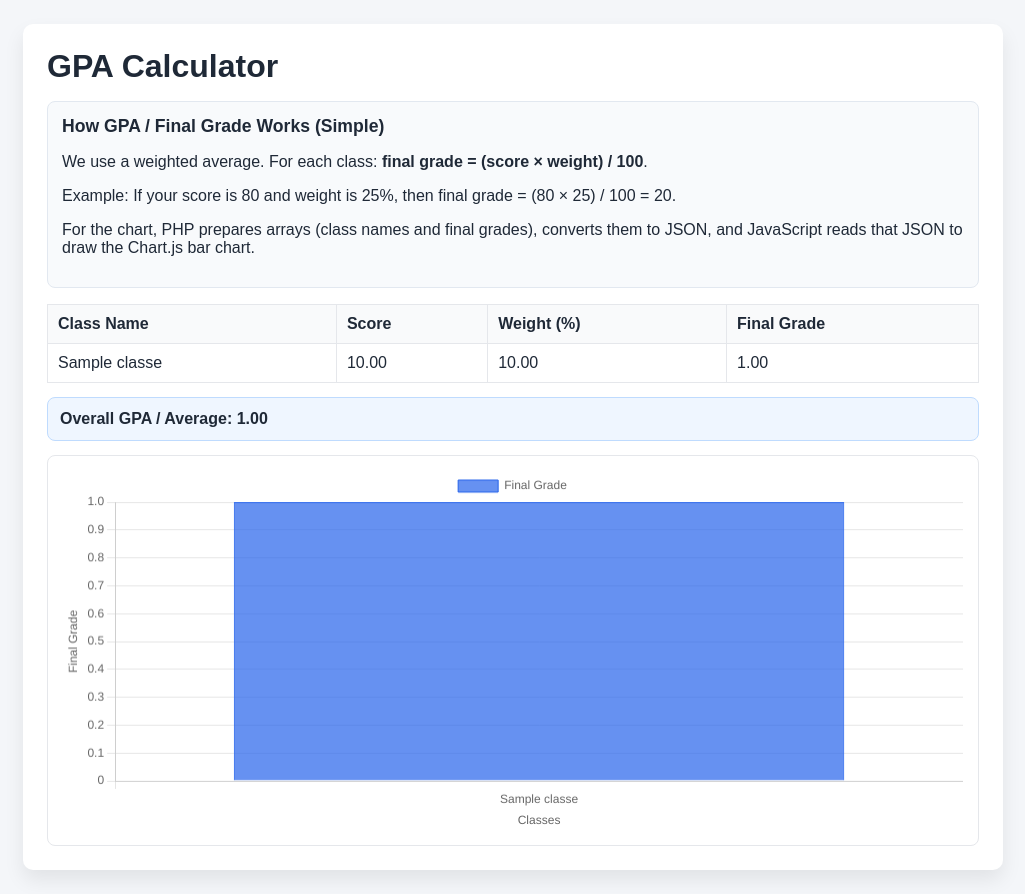
After one commit to wafaa-13/student-planner-dashboard, a PHP site: page /gpa.php in a window 1280 px wide. The commit adds this page. Shown: the whole page, without its empty margins (127-1152 px from the left). Run offline with PHP 8.4, Linux system fonts and the light colour scheme; tables that the repository leaves empty hold one stand-in row (values such as "Sample post").

Commit message:
Add GPA calculator page with Chart.js visualization

```diff
--- a/assets/css/style.css
+++ b/assets/css/style.css
@@ -208,3 +208,34 @@ button:hover {
 .notification-item:last-child {
     margin-bottom: 0;
 }
+
+.gpa-explain-box {
+    background-color: #f8fafc;
+    border: 1px solid #e2e8f0;
+    border-radius: 8px;
+    padding: 14px;
+    margin-bottom: 16px;
+}
+
+.gpa-explain-box h2 {
+    margin-top: 0;
+    margin-bottom: 8px;
+    font-size: 1.1rem;
+}
+
+.gpa-summary {
+    margin-top: 14px;
+    margin-bottom: 14px;
+    padding: 12px;
+    border-radius: 8px;
+    background-color: #eff6ff;
+    border: 1px solid #bfdbfe;
+}
+
+.chart-card {
+    margin-top: 10px;
+    padding: 14px;
+    border: 1px solid #e5e7eb;
+    border-radius: 8px;
+    background-color: #ffffff;
+}
--- /dev/null
+++ b/public/gpa.php
@@ -0,0 +1,147 @@
+<?php
+// Reuse the same MySQLi connection used in other pages.
+require_once '../config/db.php';
+
+$classRows = [];
+$classNames = [];
+$finalGrades = [];
+$totalFinalGrades = 0;
+$overallAverage = 0;
+$errorMessage = '';
+
+// Fetch all class records from the simple classes table.
+$sql = 'SELECT id, class_name, score, weight FROM classes ORDER BY class_name ASC';
+$result = $conn->query($sql);
+
+if ($result instanceof mysqli_result) {
+    while ($row = $result->fetch_assoc()) {
+        // Formula requested: final_grade = (score * weight) / 100
+        $finalGrade = ((float) $row['score'] * (float) $row['weight']) / 100;
+
+        $row['final_grade'] = $finalGrade;
+        $classRows[] = $row;
+
+        // Build arrays in PHP first. We pass these arrays to JS later for Chart.js.
+        $classNames[] = $row['class_name'];
+        $finalGrades[] = round($finalGrade, 2);
+
+        $totalFinalGrades += $finalGrade;
+    }
+
+    // Keep overall result simple: average of all final grades.
+    if (count($classRows) > 0) {
+        $overallAverage = $totalFinalGrades / count($classRows);
+    }
+
+    $result->free();
+} else {
+    // Friendly error if table does not exist yet.
+    $errorMessage = 'Could not read the classes table. Please create it first in your database.';
+}
+
+require_once '../includes/header.php';
+?>
+
+<div class="page-wrapper">
+    <div class="dashboard-card">
+        <h1>GPA Calculator</h1>
+
+        <div class="gpa-explain-box">
+            <h2>How GPA / Final Grade Works (Simple)</h2>
+            <p>
+                We use a weighted average. For each class:
+                <strong>final grade = (score × weight) / 100</strong>.
+            </p>
+            <p>
+                Example: If your score is 80 and weight is 25%, then final grade = (80 × 25) / 100 = 20.
+            </p>
+            <p>
+                For the chart, PHP prepares arrays (class names and final grades), converts them to JSON,
+                and JavaScript reads that JSON to draw the Chart.js bar chart.
+            </p>
+        </div>
+
+        <?php if ($errorMessage !== ''): ?>
+            <div class="message error"><?php echo htmlspecialchars($errorMessage); ?></div>
+        <?php endif; ?>
+
+        <table class="assignments-table">
+            <thead>
+                <tr>
+                    <th>Class Name</th>
+                    <th>Score</th>
+                    <th>Weight (%)</th>
+                    <th>Final Grade</th>
+                </tr>
+            </thead>
+            <tbody>
+                <?php if (count($classRows) > 0): ?>
+                    <?php foreach ($classRows as $class): ?>
+                        <tr>
+                            <td><?php echo htmlspecialchars($class['class_name']); ?></td>
+                            <td><?php echo htmlspecialchars((string) $class['score']); ?></td>
+                            <td><?php echo htmlspecialchars((string) $class['weight']); ?></td>
+                            <td><?php echo htmlspecialchars((string) number_format((float) $class['final_grade'], 2)); ?></td>
+                        </tr>
+                    <?php endforeach; ?>
+                <?php else: ?>
+                    <tr>
+                        <td colspan="4" class="empty-row">No class records found. Add data to the classes table.</td>
+                    </tr>
+                <?php endif; ?>
+            </tbody>
+        </table>
+
+        <div class="gpa-summary">
+            <strong>Overall GPA / Average: <?php echo number_format($overallAverage, 2); ?></strong>
+        </div>
+
+        <div class="chart-card">
+            <canvas id="gpaBarChart" height="120"></canvas>
+        </div>
+    </div>
+</div>
+
+<script src="https://cdn.jsdelivr.net/npm/chart.js"></script>
+<script>
+    // PHP arrays converted to JSON strings, then used directly in JavaScript.
+    const classLabels = <?php echo json_encode($classNames); ?>;
+    const classFinalGrades = <?php echo json_encode($finalGrades); ?>;
+
+    const chartContext = document.getElementById('gpaBarChart');
+
+    if (chartContext && classLabels.length > 0) {
+        new Chart(chartContext, {
+            type: 'bar',
+            data: {
+                labels: classLabels,
+                datasets: [{
+                    label: 'Final Grade',
+                    data: classFinalGrades,
+                    backgroundColor: 'rgba(37, 99, 235, 0.7)',
+                    borderColor: 'rgba(37, 99, 235, 1)',
+                    borderWidth: 1
+                }]
+            },
+            options: {
+                scales: {
+                    y: {
+                        beginAtZero: true,
+                        title: {
+                            display: true,
+                            text: 'Final Grade'
+                        }
+                    },
+                    x: {
+                        title: {
+                            display: true,
+                            text: 'Classes'
+                        }
+                    }
+                }
+            }
+        });
+    }
+</script>
+
+<?php require_once '../includes/footer.php'; ?>
--- a/public/index.php
+++ b/public/index.php
@@ -10,6 +10,10 @@ require_once '../includes/header.php';
             Start by adding your first assignment:
             <a href="add_assignment.php">Add Assignment</a>
         </p>
+        <p>
+            Want to see your weighted results? Open the
+            <a href="gpa.php">GPA Calculator</a>.
+        </p>
     </div>
 </div>
 
```
Also changed, not shown: database/schema.sql (+11 -0 lines).
